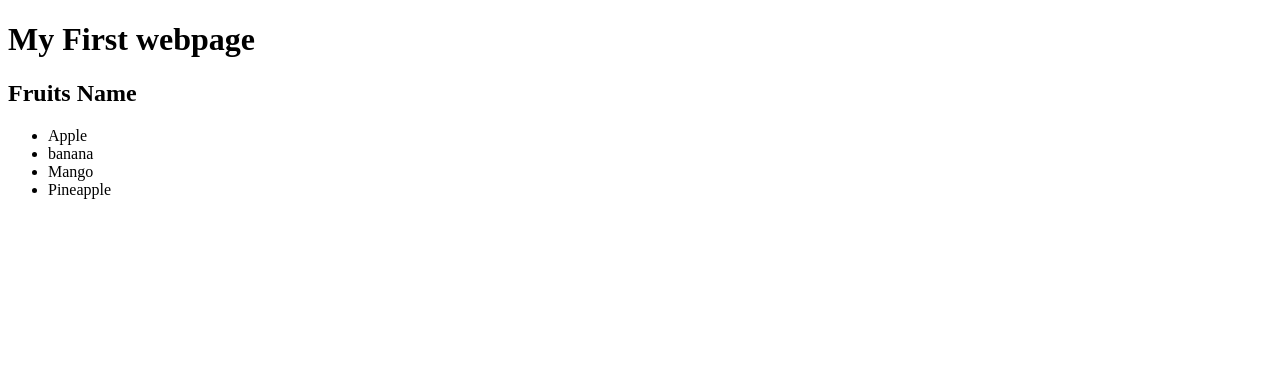
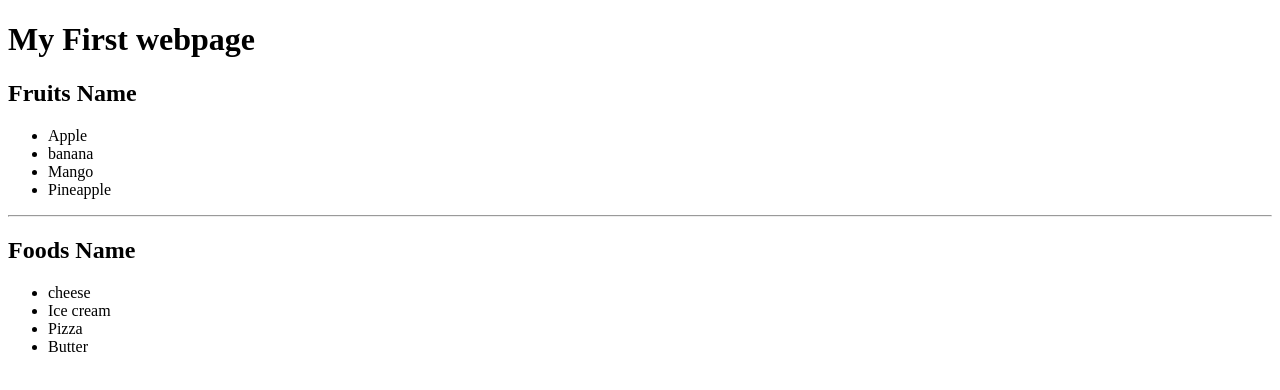
Before and after one commit to nilpatare/practice2, a plain HTML site: page index.html in a window 1280 px wide. Drawn offline with Linux system fonts and the light colour scheme.

Commit message:
Added Foods name

```diff
--- a/index.html
+++ b/index.html
@@ -12,5 +12,13 @@
         <li>Mango</li>
         <li>Pineapple</li>
     </ul>
+    <hr>
+    <h2>Foods Name</h2>
+    <ul>
+        <li>cheese</li>
+        <li>Ice cream</li>
+        <li>Pizza</li>
+        <li>Butter</li>
+    </ul>
 </body>
 </html>
```
